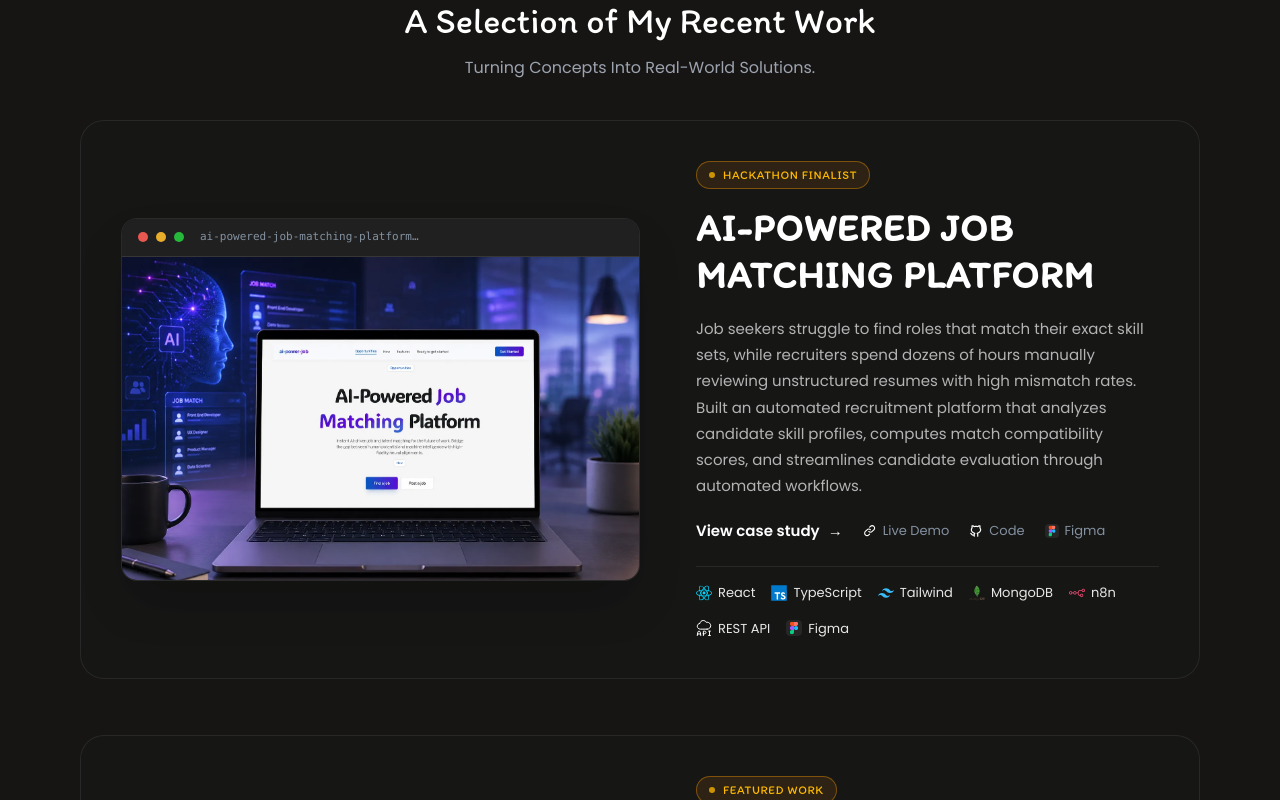
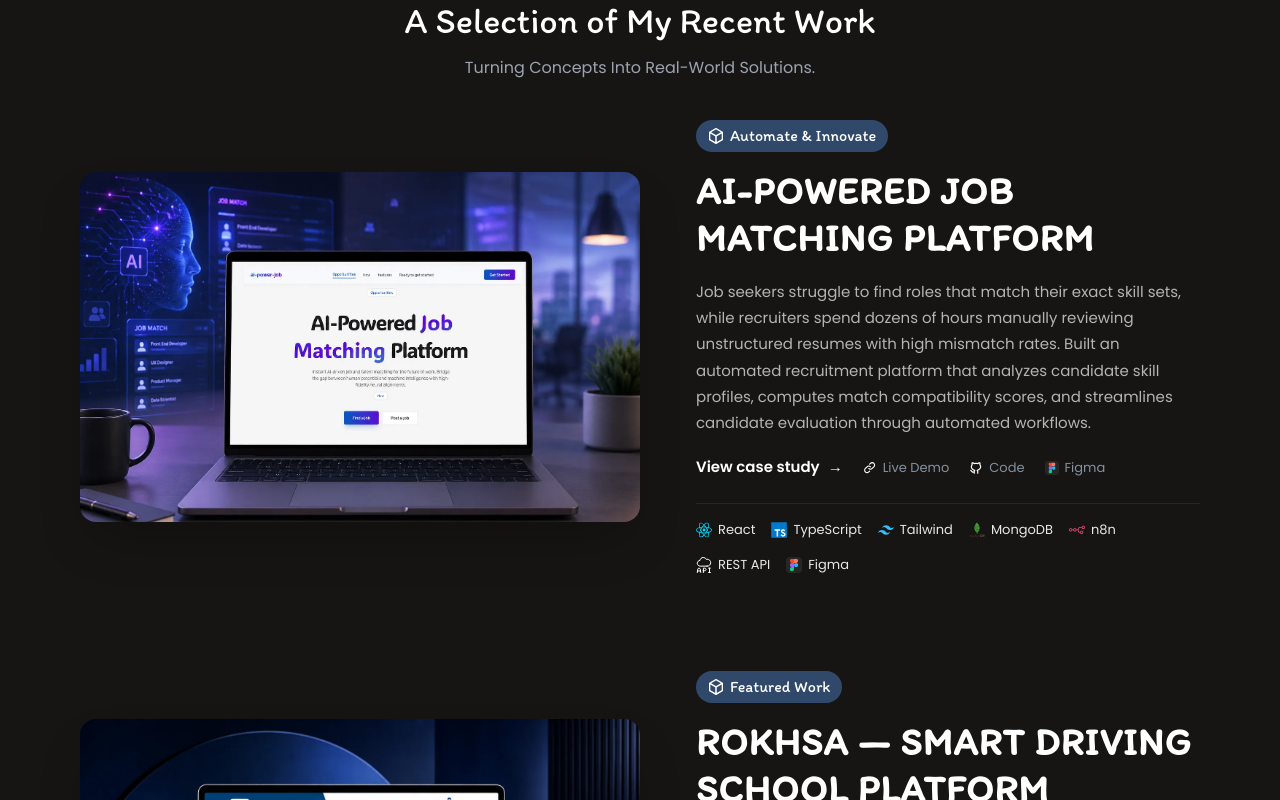
Before and after one commit to lo-ucif/lo__ucif-portfolio, a React (Vite) app: page / in a window 1280 px wide. Shown: the part 2680-3480 px from the top of the page. Built offline with nearby package versions, Linux system fonts and the light colour scheme; a web font is replaced by a local one.

Commit message:
feat: add project data and components for portfolio showcase

```diff
--- a/src/components/projectcard.tsx
+++ b/src/components/projectcard.tsx
@@ -5,6 +5,7 @@ import {
   Github2Icon,
   LinkIcon,
   FigmaIcon,
+  HackathonIcon,
 } from "../constants/Icon";
 import type { project as ProjectType } from "../constants/data";
 
@@ -37,12 +38,12 @@ export default function Projectcard({
   };
 
   const badgeText = hackathon
-    ? "HACKATHON FINALIST"
+    ? hackathon
     : category === "client"
-      ? "CLIENT PROJECT"
+      ? "Client Project"
       : category === "university"
-        ? "UNIVERSITY PROJECT"
-        : "FEATURED WORK";
+        ? "University Project"
+        : "Featured Work";
 
   // Build a rich narrative description in the style of Havana Buy
   const narrative = problem && solution
@@ -55,26 +56,14 @@ export default function Projectcard({
       whileInView={{ opacity: 1, y: 0 }}
       viewport={{ once: true, amount: 0.15 }}
       transition={{ duration: 0.6, ease: easeOut }}
-      className="group relative flex flex-col lg:flex-row items-center gap-8 lg:gap-14 w-full rounded-3xl border border-white/[0.08] bg-[#181818]/70 p-6 sm:p-8 lg:p-10 backdrop-blur-sm transition-all duration-300 hover:border-white/20 hover:shadow-2xl hover:shadow-black/70 text-left"
+      className="group relative flex flex-col lg:flex-row items-center gap-8 lg:gap-14 w-full text-left"
     >
-      {/* Left Column: Desktop Browser Mockup Window */}
+      {/* Left Column: Project Image Preview */}
       <div
         onClick={handleCardClick}
         className="w-full lg:w-1/2 shrink-0 cursor-pointer"
       >
-        <div className="relative w-full overflow-hidden rounded-2xl border border-white/10 bg-[#121212] shadow-2xl transition-transform duration-500 group-hover:scale-[1.02]">
-          {/* macOS Style Window Header */}
-          <div className="flex items-center gap-2 px-4 py-2.5 bg-[#202020] border-b border-white/10">
-            <span className="h-2.5 w-2.5 rounded-full bg-[#FF5F56]/90" />
-            <span className="h-2.5 w-2.5 rounded-full bg-[#FFBD2E]/90" />
-            <span className="h-2.5 w-2.5 rounded-full bg-[#27C93F]/90" />
-            <span className="ml-2 font-mono text-[11px] text-[#8491A0] truncate max-w-56">
-              {title.toLowerCase().replace(/[^a-z0-9]/g, "-")}.app
-            </span>
-          </div>
-
-          {/* Window Image Preview */}
-          <div className="relative aspect-[16/10] w-full overflow-hidden bg-[#1A1A1A]">
+        <div className="relative aspect-[16/10] w-full overflow-hidden rounded-2xl bg-[#121212] shadow-2xl transition-transform duration-500 group-hover:scale-[1.02]">
           <img
             src={image}
             alt={title}
@@ -83,15 +72,14 @@ export default function Projectcard({
           />
         </div>
       </div>
-      </div>
 
       {/* Right Column: Project Story & Details */}
       <div className="w-full lg:w-1/2 flex flex-col items-start gap-4">
         {/* Status Badge */}
-        <div className="inline-flex items-center gap-2 rounded-full border border-amber-500/40 bg-amber-500/10 px-3 py-1 font-['Itim'] text-[12px] text-amber-400">
-          <span className="h-1.5 w-1.5 rounded-full bg-amber-400 animate-pulse" />
-          <span className="tracking-wider">{badgeText}</span>
-        </div>
+        <span className="inline-flex items-center gap-1.5 rounded-[22px] bg-[#30496b] px-3 py-1 font-['Itim'] text-[15px] sm:text-[16px] text-white">
+          <HackathonIcon width={16} height={16} />
+          <span>{badgeText}</span>
+        </span>
 
         {/* Project Title */}
         <h3
--- a/src/constants/data.ts
+++ b/src/constants/data.ts
@@ -265,7 +265,7 @@ export const projects: project[] = [
       { label: "REST API", icon: RestApiIcon },
       { label: "Figma", icon: FigmaIcon },
     ],
-    hackathon: "Automate & Innovate Finalist",
+    hackathon: "Automate & Innovate",
     liveDemo: "https://estin-hackathon.vercel.app/",
     github: "https://github.com/lo-ucif/estin-hackathon.git",
     figma:
--- a/src/features/projects/components/ProjectsSection.tsx
+++ b/src/features/projects/components/ProjectsSection.tsx
@@ -34,7 +34,7 @@ export function ProjectsSection() {
       </motion.div>
 
       {/* Unified Project Showcase Cards */}
-      <div className="flex flex-col items-center gap-10 sm:gap-14 w-full max-w-6xl">
+      <div className="flex flex-col items-center gap-16 sm:gap-24 w-full max-w-6xl">
         {featuredProjects.map((project) => (
           <Projectcard key={project.id} {...project} />
         ))}
--- a/src/pages/Projects.tsx
+++ b/src/pages/Projects.tsx
@@ -41,7 +41,7 @@ export default function Projects() {
       </motion.div>
 
       {/* Unified Project Showcase Cards (All Projects in One Column) */}
-      <div className="flex flex-col items-center gap-10 sm:gap-14 w-full max-w-6xl">
+      <div className="flex flex-col items-center gap-16 sm:gap-24 w-full max-w-6xl">
         {projects.map((project) => (
           <Projectcard key={project.id} {...project} />
         ))}
```
Lines whose indentation alone changed are shown as unchanged.
